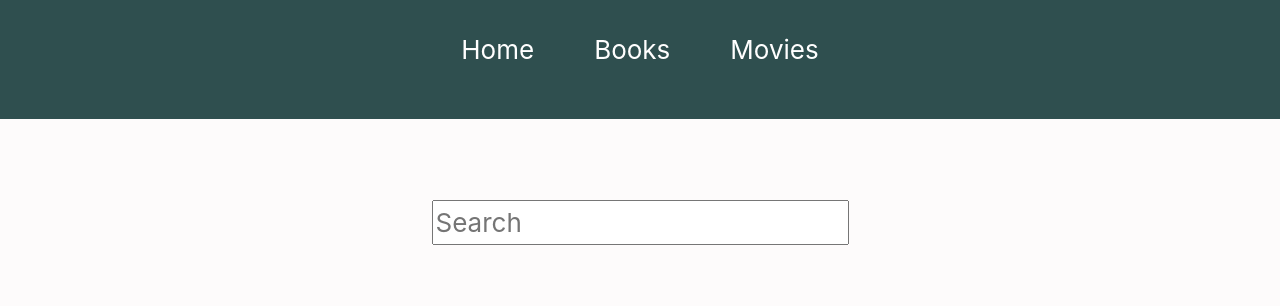
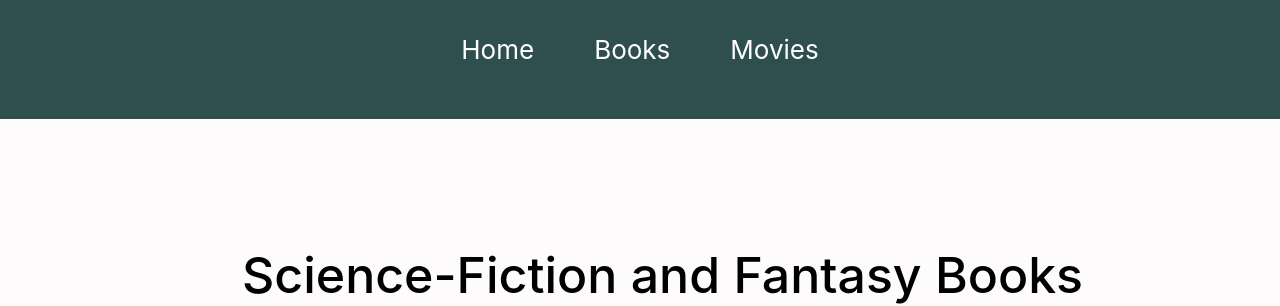
Before and after one commit to naulth/phase-2-project, a React (Create React App) app: page /books in a window 1280 px wide. Shown: the top 306 px of the page. Built offline with nearby package versions, Linux system fonts and the light colour scheme; data requests are answered from the project's data file.

Commit message:
commit for a pull on main

```diff
--- a/src/index.css
+++ b/src/index.css
@@ -126,6 +126,6 @@ p.authors{
   margin-top: 200px;
 }
 
-.search{
+/* .search{
   margin-top: 200px;
-}
+} */
```
Lines whose indentation alone changed are shown as unchanged.
